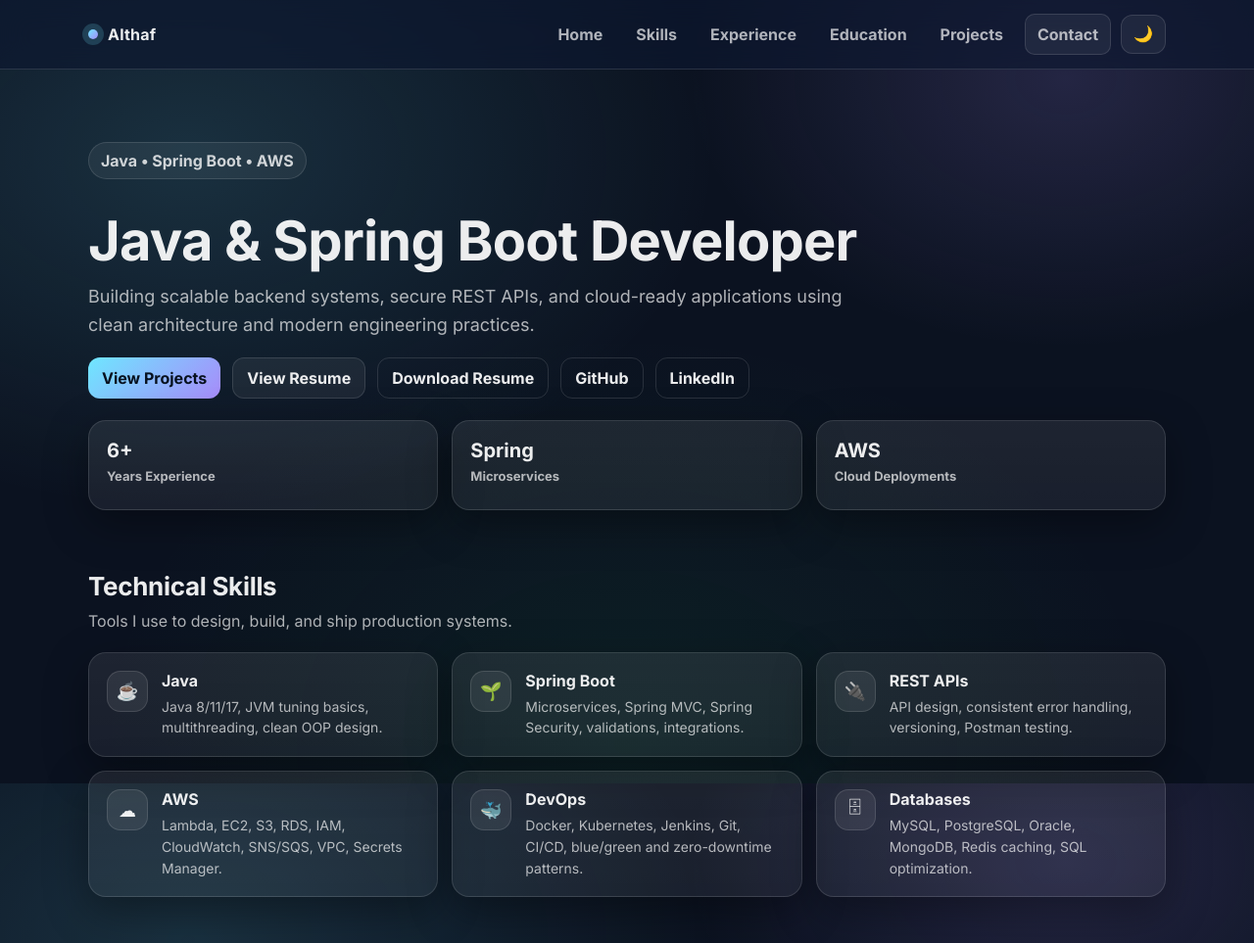
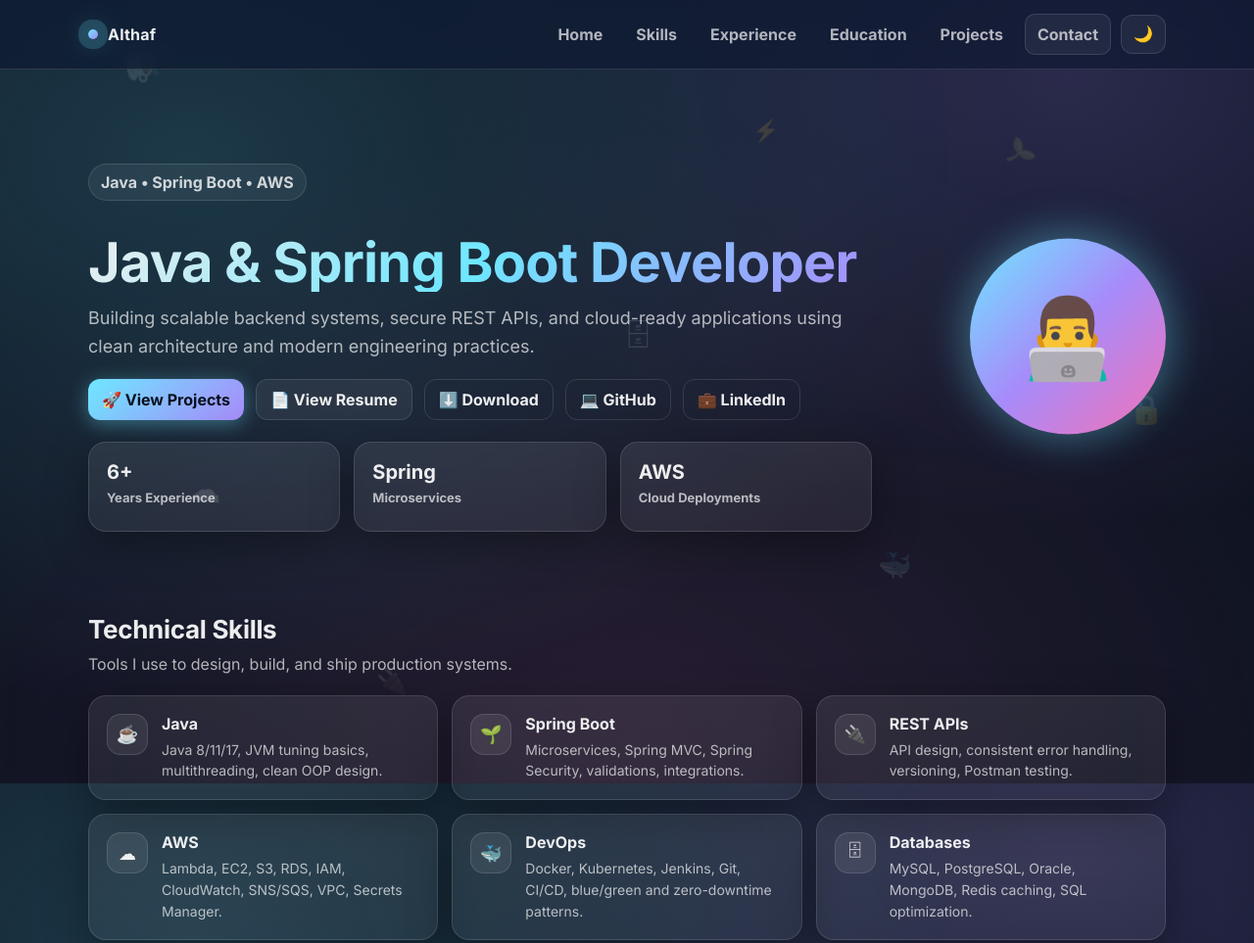
Before and after one commit to althafshaik0992/Professional_Portfolio_Abstract_UI, a plain HTML site: page index.html in a window 1280 px wide. Shown: the top 963 px of the page at 98% size. Drawn offline with Linux system fonts and the light colour scheme.

Commit message:
added github page coded

```diff
--- a/index.html
+++ b/index.html
@@ -20,7 +20,9 @@
             --muted:rgba(255,255,255,.68);
             --accent:#6ee7ff;
             --accent2:#a78bfa;
+            --accent3:#f472b6;
             --shadow:0 14px 44px rgba(0,0,0,.35);
+            --shadow-glow:0 0 40px rgba(110,231,255,.3);
             --radius:18px;
             --ring:rgba(110,231,255,.22);
         }
@@ -45,15 +47,48 @@
             color:var(--text);
             overflow-x:hidden;
             background:
-                    radial-gradient(900px 600px at 15% 20%, rgba(110,231,255,.14), transparent 60%),
-                    radial-gradient(700px 500px at 85% 10%, rgba(167,139,250,.16), transparent 55%),
-                    radial-gradient(900px 700px at 50% 95%, rgba(34,197,94,.08), transparent 60%),
+                    radial-gradient(1200px 800px at 15% 20%, rgba(110,231,255,.18), transparent 70%),
+                    radial-gradient(1000px 700px at 85% 10%, rgba(167,139,250,.2), transparent 65%),
+                    radial-gradient(1200px 900px at 50% 95%, rgba(244,114,182,.12), transparent 70%),
                     var(--bg);
+            scroll-behavior: smooth;
         }
 
         a{color:inherit;text-decoration:none}
         .container{width:min(1100px,92%);margin:0 auto}
         .sr-only{position:absolute;left:-9999px}
+
+        /* Floating Icons Animation */
+        .floating-icons{
+            position:fixed;
+            top:0;
+            left:0;
+            width:100%;
+            height:100%;
+            pointer-events:none;
+            z-index:-1;
+            overflow:hidden;
+        }
+        .floating-icon{
+            position:absolute;
+            font-size:24px;
+            opacity:.15;
+            animation:float 20s infinite ease-in-out;
+        }
+        @keyframes float{
+            0%,100%{transform:translateY(0) rotate(0deg);}
+            25%{transform:translateY(-30px) rotate(90deg);}
+            50%{transform:translateY(-60px) rotate(180deg);}
+            75%{transform:translateY(-30px) rotate(270deg);}
+        }
+        .floating-icon:nth-child(1){top:10%;left:10%;animation-delay:0s;font-size:30px;}
+        .floating-icon:nth-child(2){top:20%;left:80%;animation-delay:2s;font-size:25px;}
+        .floating-icon:nth-child(3){top:60%;left:15%;animation-delay:4s;font-size:35px;}
+        .floating-icon:nth-child(4){top:70%;left:70%;animation-delay:6s;font-size:28px;}
+        .floating-icon:nth-child(5){top:40%;left:50%;animation-delay:8s;font-size:32px;}
+        .floating-icon:nth-child(6){top:85%;left:30%;animation-delay:10s;font-size:26px;}
+        .floating-icon:nth-child(7){top:15%;left:60%;animation-delay:12s;font-size:22px;}
+        .floating-icon:nth-child(8){top:50%;left:90%;animation-delay:14s;font-size:29px;}
 
         /* NAVBAR */
         .navbar{
@@ -74,7 +109,13 @@
         .brand-dot{
             width:10px;height:10px;border-radius:999px;
             background:linear-gradient(135deg,var(--accent),var(--accent2));
-            box-shadow:0 0 0 6px color-mix(in srgb, var(--accent) 18%, transparent);
+            box-shadow:0 0 0 6px color-mix(in srgb, var(--accent) 18%, transparent),
+                       0 0 20px var(--accent);
+            animation:pulse 2s infinite;
+        }
+        @keyframes pulse{
+            0%,100%{box-shadow:0 0 0 6px color-mix(in srgb, var(--accent) 18%, transparent),0 0 20px var(--accent);}
+            50%{box-shadow:0 0 0 10px color-mix(in srgb, var(--accent) 18%, transparent),0 0 30px var(--accent);}
         }
         .nav-links{
             display:flex;align-items:center;gap:10px;flex-wrap:wrap;
@@ -101,10 +142,15 @@
             cursor:pointer;
             user-select:none;
         }
-        .btn:hover{transform:translateY(-1px);background:var(--card2)}
+        .btn:hover{transform:translateY(-2px);background:var(--card2);box-shadow:var(--shadow-glow);}
         .btn.primary{
             border:none;color:#07111f;
             background:linear-gradient(135deg,var(--accent),var(--accent2));
+            box-shadow:0 4px 20px rgba(110,231,255,.4);
+        }
+        .btn.primary:hover{
+            box-shadow:0 6px 30px rgba(110,231,255,.6);
+            transform:translateY(-2px);
         }
         .btn.ghost{background:transparent}
         .btn:focus{outline:none;box-shadow:0 0 0 4px var(--ring)}
@@ -122,7 +168,32 @@
         .toggle span{font-size:16px;line-height:1}
 
         /* HERO */
-        .hero{padding:58px 0 28px}
+        .hero{padding:80px 0 50px;position:relative;}
+        .hero-content{
+            display:grid;
+            grid-template-columns:1fr auto;
+            gap:40px;
+            align-items:center;
+        }
+        .hero-text{
+            max-width:800px;
+        }
+        .hero-avatar{
+            width:200px;
+            height:200px;
+            border-radius:50%;
+            background:linear-gradient(135deg,var(--accent),var(--accent2),var(--accent3));
+            display:flex;
+            align-items:center;
+            justify-content:center;
+            font-size:80px;
+            box-shadow:var(--shadow-glow),0 0 60px rgba(110,231,255,.2);
+            animation:avatarFloat 6s ease-in-out infinite;
+        }
+        @keyframes avatarFloat{
+            0%,100%{transform:translateY(0);}
+            50%{transform:translateY(-15px);}
+        }
         .badge{
             display:inline-block;
             padding:8px 12px;border-radius:999px;
@@ -136,6 +207,10 @@
             margin:18px 0 12px;
             line-height:1.05;
             letter-spacing:-.8px;
+            background:linear-gradient(135deg,var(--text),var(--accent),var(--accent2));
+            -webkit-background-clip:text;
+            -webkit-text-fill-color:transparent;
+            background-clip:text;
         }
         .subtitle{
             max-width:780px;
@@ -186,8 +261,15 @@
             transition:transform .15s ease, border-color .2s ease;
         }
         .skill-card:hover{
-            transform:translateY(-2px);
+            transform:translateY(-4px) scale(1.02);
             border-color:color-mix(in srgb, var(--text) 20%, var(--border));
+            box-shadow:var(--shadow-glow);
+        }
+        .icon{
+            transition:transform .3s ease;
+        }
+        .skill-card:hover .icon{
+            transform:rotate(10deg) scale(1.1);
         }
         .icon{
             width:42px;height:42px;flex:0 0 42px;
@@ -216,8 +298,9 @@
             transition:transform .15s ease, border-color .2s ease;
         }
         .project-card:hover{
-            transform:translateY(-2px);
+            transform:translateY(-4px) scale(1.02);
             border-color:color-mix(in srgb, var(--text) 20%, var(--border));
+            box-shadow:var(--shadow-glow);
         }
         .project-header{
             display:flex;justify-content:space-between;align-items:flex-start;
@@ -264,8 +347,13 @@
             position:absolute;
             left:0;top:0;bottom:0;
             width:4px;
-            background:linear-gradient(180deg,var(--accent),var(--accent2));
+            background:linear-gradient(180deg,var(--accent),var(--accent2),var(--accent3));
             opacity:.9;
+            box-shadow:0 0 10px var(--accent);
+        }
+        .timeline-item:hover{
+            transform:translateX(4px);
+            transition:transform .3s ease;
         }
         .role-row{
             display:flex;
@@ -321,11 +409,38 @@
         .footer-links{display:flex;gap:14px;flex-wrap:wrap}
         .footer-links a:hover{color:var(--text)}
 
-        @media (max-width: 720px){ .nav-links a:not(.btn){display:none} }
+        @media (max-width: 720px){
+            .nav-links a:not(.btn){display:none}
+            .hero-content{grid-template-columns:1fr;text-align:center;}
+            .hero-avatar{margin:0 auto;}
+        }
+
+        /* Scroll Animation */
+        .fade-in{
+            opacity:0;
+            transform:translateY(30px);
+            transition:opacity .6s ease,transform .6s ease;
+        }
+        .fade-in.visible{
+            opacity:1;
+            transform:translateY(0);
+        }
     </style>
 </head>
 
 <body>
+<!-- Floating Icons Background -->
+<div class="floating-icons">
+    <div class="floating-icon">☕</div>
+    <div class="floating-icon">🌱</div>
+    <div class="floating-icon">☁</div>
+    <div class="floating-icon">🐳</div>
+    <div class="floating-icon">🗄</div>
+    <div class="floating-icon">🔌</div>
+    <div class="floating-icon">⚡</div>
+    <div class="floating-icon">🔒</div>
+</div>
+
 <header class="navbar">
     <div class="container nav-container">
         <a class="brand" href="#home">
@@ -354,6 +469,8 @@
     <!-- HERO -->
     <section class="hero">
         <div class="container">
+            <div class="hero-content fade-in">
+                <div class="hero-text">
                     <p class="badge">Java • Spring Boot • AWS</p>
                     <h1>Java & Spring Boot Developer</h1>
                     <p class="subtitle">
@@ -361,11 +478,11 @@
                     </p>
 
                     <div class="cta-row">
-                <a class="btn primary" href="projects.html">View Projects</a>
-                <a class="btn" href="resume/Althaf_Hussain_Shaik_Modern_Format.pdf" target="_blank" rel="noopener">View Resume</a>
-                <a class="btn ghost" href="resume/Althaf_Hussain_Shaik_Modern_Format.pdf" download>Download Resume</a>
-                <a class="btn ghost" href="https://github.com/althafshaik0992" target="_blank" rel="noopener">GitHub</a>
-                <a class="btn ghost" href="https://www.linkedin.com/in/althaf-hussain-shaik" target="_blank" rel="noopener">LinkedIn</a>
+                        <a class="btn primary" href="projects.html">🚀 View Projects</a>
+                        <a class="btn" href="resume/Althaf_Hussain_Shaik_Modern_Format.pdf" target="_blank" rel="noopener">📄 View Resume</a>
+                        <a class="btn ghost" href="resume/Althaf_Hussain_Shaik_Modern_Format.pdf" download>⬇️ Download</a>
+                        <a class="btn ghost" href="https://github.com/althafshaik0992" target="_blank" rel="noopener">💻 GitHub</a>
+                        <a class="btn ghost" href="https://www.linkedin.com/in/althaf-hussain-shaik" target="_blank" rel="noopener">💼 LinkedIn</a>
                     </div>
 
                     <div class="stats">
@@ -383,11 +500,14 @@
                         </div>
                     </div>
                 </div>
+                <div class="hero-avatar">👨‍💻</div>
+            </div>
+        </div>
     </section>
 
     <!-- SKILLS -->
     <section class="section" id="skills">
-        <div class="container">
+        <div class="container fade-in">
             <div class="section-head">
                 <h2>Technical Skills</h2>
                 <p>Tools I use to design, build, and ship production systems.</p>
@@ -447,7 +567,7 @@
 
     <!-- EXPERIENCE -->
     <section class="section" id="experience">
-        <div class="container">
+        <div class="container fade-in">
             <div class="section-head">
                 <h2>Professional Experience</h2>
                 <p>Recent roles focused on scalable microservices, cloud deployments, and modern frontend modules.</p>
@@ -518,7 +638,7 @@
 
     <!-- PROJECTS -->
     <section class="section" id="projects">
-        <div class="container">
+        <div class="container fade-in">
             <div class="section-head">
                 <h2>Featured Projects</h2>
                 <p>Two real-world apps with end-to-end development and backend ownership.</p>
@@ -592,7 +712,7 @@
 
     <!-- EDUCATION -->
     <section class="section" id="education">
-        <div class="container">
+        <div class="container fade-in">
             <div class="section-head">
                 <h2>Education</h2>
                 <p>Academic background supporting software engineering fundamentals and modern development practices.</p>
@@ -628,7 +748,7 @@
 
     <!-- CONTACT -->
     <section class="section" id="contact">
-        <div class="container">
+        <div class="container fade-in">
             <div class="section-head">
                 <h2>Contact</h2>
                 <p>Want to collaborate or discuss an opportunity? Reach out.</p>
@@ -714,6 +834,24 @@
             icon.textContent = '☀️';
         }
     });
+
+    // Scroll Animation
+    const observerOptions = {
+        threshold: 0.1,
+        rootMargin: '0px 0px -50px 0px'
+    };
+
+    const observer = new IntersectionObserver((entries) => {
+        entries.forEach(entry => {
+            if (entry.isIntersecting) {
+                entry.target.classList.add('visible');
+            }
+        });
+    }, observerOptions);
+
+    document.querySelectorAll('.fade-in').forEach(el => {
+        observer.observe(el);
+    });
 </script>
 </body>
 </html>
```
Lines whose indentation alone changed are shown as unchanged.
